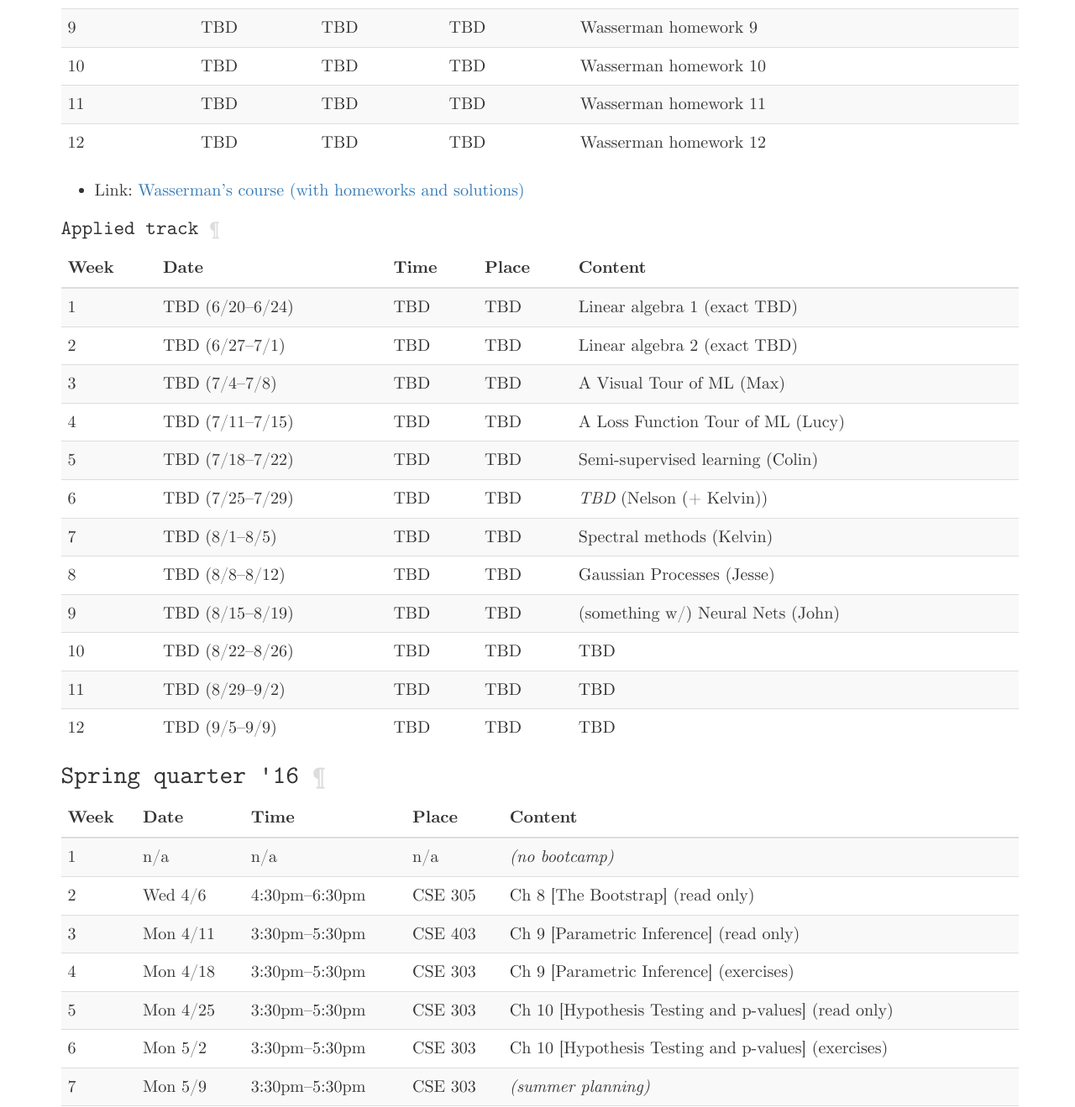
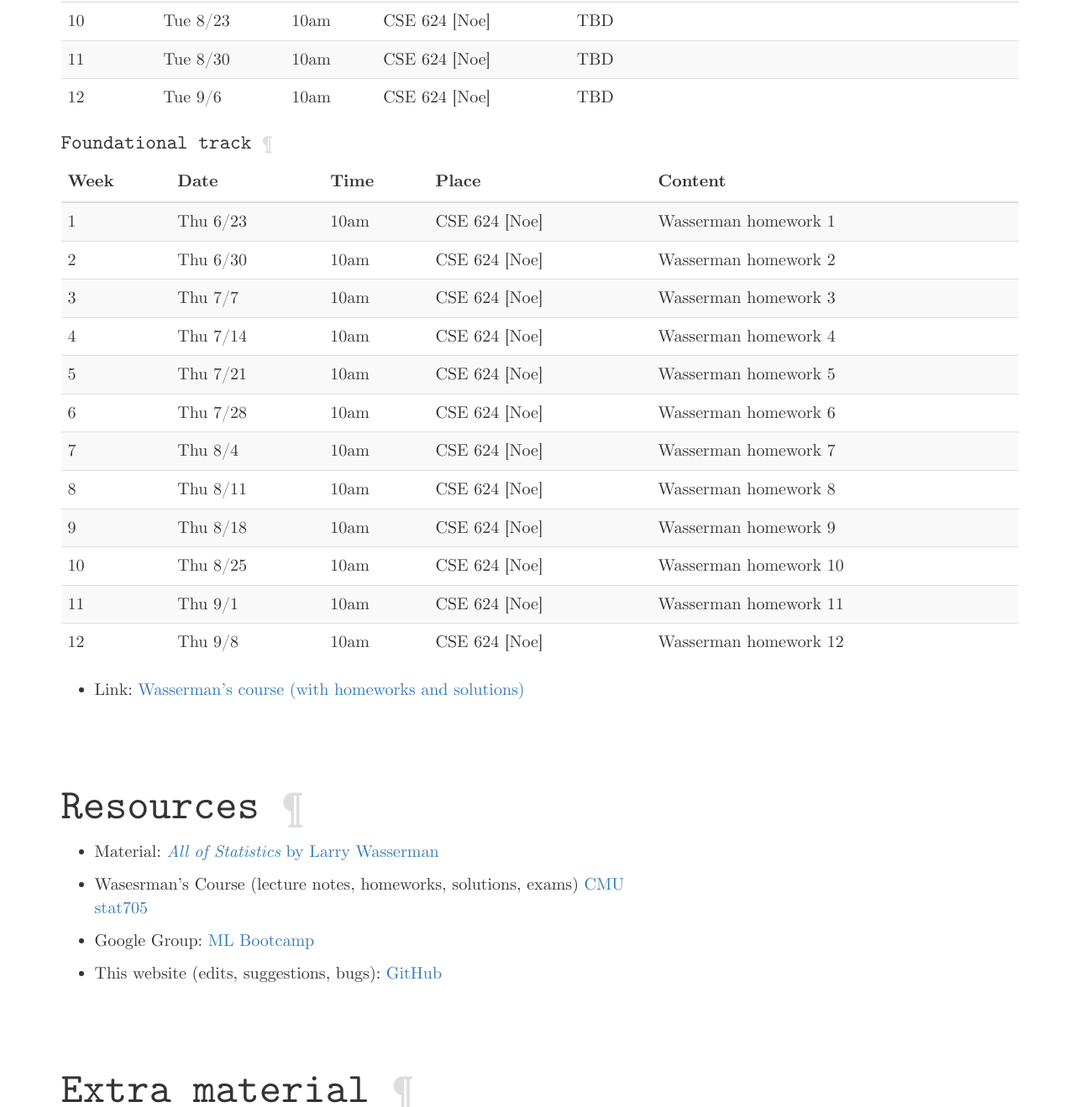
Before and after one commit to mbforbes/mlbc, a website: page index.html in a window 1280 px wide. Shown: the part 1481-2800 px from the top of the page at 84% size. Drawn offline with nearby package versions, Linux system fonts and the light colour scheme; some packages are replaced by stand-ins of ours.

Commit message:
Nail down summer schedule; add link to applied w1 material

```diff
--- a/index.html
+++ b/index.html
@@ -14,10 +14,107 @@
 
 <div class="hero">ML Bootcamp</div>
 <h3 id="table-of-contents">Table of contents <a class="header-anchor" href="#table-of-contents" aria-hidden="true">¶</a></h3>
-<p><div class="table-of-contents"><ul><li><a href="#schedule">Schedule</a><ul><li><a href="#summer-quarter-16">Summer quarter '16</a></li><li><a href="#spring-quarter-16">Spring quarter '16</a></li></ul></li><li><a href="#resources">Resources</a></li><li><a href="#extra-material">Extra material</a></li><li><a href="#notes">Notes</a><ul><li><a href="#chapter-5-convergence-of-random-variables">Chapter 5 [Convergence of Random Variables]</a></li><li><a href="#chapter-9-parametric-inference">Chapter 9 [Parametric Inference]</a></li></ul></li><li><a href="#manifesto">Manifesto</a><ul><li><a href="#areas">Areas</a></li><li><a href="#material">Material</a></li><li><a href="#unofficial-format">Unofficial Format</a></li><li><a href="#benevolent-dictator">Benevolent Dictator</a></li><li><a href="#small-group">Small Group</a></li><li><a href="#goals">Goals</a></li><li><a href="#safe-space-for-extremely-dumb-questions">Safe Space for Extremely Dumb Questions</a></li><li><a href="#multiple-explanations">Multiple Explanations</a></li><li><a href="#move-fast">Move Fast</a></li><li><a href="#good-use-of-your-time">Good Use of Your Time</a></li><li><a href="#compile-a-reference">Compile a Reference</a></li><li><a href="#feedback-early-fail-fast">Feedback Early; Fail Fast</a></li><li><a href="#please-fork-this">Please Fork This</a></li></ul></li></ul></div></p>
+<p><div class="table-of-contents"><ul><li><a href="#schedule">Schedule</a><ul><li><a href="#summer-quarter-16">Summer quarter '16</a></li></ul></li><li><a href="#resources">Resources</a></li><li><a href="#extra-material">Extra material</a></li><li><a href="#notes">Notes</a><ul><li><a href="#chapter-5-convergence-of-random-variables">Chapter 5 [Convergence of Random Variables]</a></li><li><a href="#chapter-9-parametric-inference">Chapter 9 [Parametric Inference]</a></li></ul></li><li><a href="#manifesto">Manifesto</a><ul><li><a href="#areas">Areas</a></li><li><a href="#material">Material</a></li><li><a href="#unofficial-format">Unofficial Format</a></li><li><a href="#benevolent-dictator">Benevolent Dictator</a></li><li><a href="#small-group">Small Group</a></li><li><a href="#goals">Goals</a></li><li><a href="#safe-space-for-extremely-dumb-questions">Safe Space for Extremely Dumb Questions</a></li><li><a href="#multiple-explanations">Multiple Explanations</a></li><li><a href="#move-fast">Move Fast</a></li><li><a href="#good-use-of-your-time">Good Use of Your Time</a></li><li><a href="#compile-a-reference">Compile a Reference</a></li><li><a href="#feedback-early-fail-fast">Feedback Early; Fail Fast</a></li><li><a href="#please-fork-this">Please Fork This</a></li></ul></li></ul></div></p>
 <h1 id="schedule">Schedule <a class="header-anchor" href="#schedule" aria-hidden="true">¶</a></h1>
 <h2 id="summer-quarter-16">Summer quarter '16 <a class="header-anchor" href="#summer-quarter-16" aria-hidden="true">¶</a></h2>
-<p><span class="label label-danger">new</span></p>
+<h3 id="applied-track">Applied track <a class="header-anchor" href="#applied-track" aria-hidden="true">¶</a></h3>
+<table>
+<thead>
+<tr>
+<th>Week</th>
+<th>Date</th>
+<th>Time</th>
+<th>Place</th>
+<th>Content</th>
+</tr>
+</thead>
+<tbody>
+<tr>
+<td>1</td>
+<td>Tue 6/21</td>
+<td>10am</td>
+<td>CSE 624 [Noe]</td>
+<td><a href="http://www.deeplearningbook.org/contents/linear_algebra.html">Linear algebra 1</a></td>
+</tr>
+<tr>
+<td>2</td>
+<td>Tue 6/28</td>
+<td>10am</td>
+<td>CSE 624 [Noe]</td>
+<td>Linear algebra 2 (exact TBD)</td>
+</tr>
+<tr>
+<td>3</td>
+<td>Tue 7/5</td>
+<td>10am</td>
+<td>CSE 624 [Noe]</td>
+<td>A Visual Tour of ML (Max)</td>
+</tr>
+<tr>
+<td>4</td>
+<td>Tue 7/12</td>
+<td>10am</td>
+<td>CSE 624 [Noe]</td>
+<td>A Loss Function Tour of ML (Lucy)</td>
+</tr>
+<tr>
+<td>5</td>
+<td>Tue 7/19</td>
+<td>10am</td>
+<td>CSE 624 [Noe]</td>
+<td>Semi-supervised learning (Colin)</td>
+</tr>
+<tr>
+<td>6</td>
+<td>Tue 7/26</td>
+<td>10am</td>
+<td>CSE 624 [Noe]</td>
+<td><em>TBD</em> (Nelson (+ Kelvin))</td>
+</tr>
+<tr>
+<td>7</td>
+<td>Tue 8/2</td>
+<td>10am</td>
+<td>CSE 624 [Noe]</td>
+<td>Spectral methods (Kelvin)</td>
+</tr>
+<tr>
+<td>8</td>
+<td>Tue 8/9</td>
+<td>10am</td>
+<td>CSE 624 [Noe]</td>
+<td>Gaussian Processes (Jesse)</td>
+</tr>
+<tr>
+<td>9</td>
+<td>Tue 8/16</td>
+<td>10am</td>
+<td>CSE 624 [Noe]</td>
+<td>(something w/) Neural Nets (John)</td>
+</tr>
+<tr>
+<td>10</td>
+<td>Tue 8/23</td>
+<td>10am</td>
+<td>CSE 624 [Noe]</td>
+<td>TBD</td>
+</tr>
+<tr>
+<td>11</td>
+<td>Tue 8/30</td>
+<td>10am</td>
+<td>CSE 624 [Noe]</td>
+<td>TBD</td>
+</tr>
+<tr>
+<td>12</td>
+<td>Tue 9/6</td>
+<td>10am</td>
+<td>CSE 624 [Noe]</td>
+<td>TBD</td>
+</tr>
+</tbody>
+</table>
 <h3 id="foundational-track">Foundational track <a class="header-anchor" href="#foundational-track" aria-hidden="true">¶</a></h3>
 <table>
 <thead>
@@ -32,86 +129,86 @@
 <tbody>
 <tr>
 <td>1</td>
-<td>TBD</td>
-<td>TBD</td>
-<td>TBD</td>
+<td>Thu 6/23</td>
+<td>10am</td>
+<td>CSE 624 [Noe]</td>
 <td>Wasserman homework 1</td>
 </tr>
 <tr>
 <td>2</td>
-<td>TBD</td>
-<td>TBD</td>
-<td>TBD</td>
+<td>Thu 6/30</td>
+<td>10am</td>
+<td>CSE 624 [Noe]</td>
 <td>Wasserman homework 2</td>
 </tr>
 <tr>
 <td>3</td>
-<td>TBD</td>
-<td>TBD</td>
-<td>TBD</td>
+<td>Thu 7/7</td>
+<td>10am</td>
+<td>CSE 624 [Noe]</td>
 <td>Wasserman homework 3</td>
 </tr>
 <tr>
 <td>4</td>
-<td>TBD</td>
-<td>TBD</td>
-<td>TBD</td>
+<td>Thu 7/14</td>
+<td>10am</td>
+<td>CSE 624 [Noe]</td>
 <td>Wasserman homework 4</td>
 </tr>
 <tr>
 <td>5</td>
-<td>TBD</td>
-<td>TBD</td>
-<td>TBD</td>
+<td>Thu 7/21</td>
+<td>10am</td>
+<td>CSE 624 [Noe]</td>
 <td>Wasserman homework 5</td>
 </tr>
 <tr>
 <td>6</td>
-<td>TBD</td>
-<td>TBD</td>
-<td>TBD</td>
+<td>Thu 7/28</td>
+<td>10am</td>
+<td>CSE 624 [Noe]</td>
 <td>Wasserman homework 6</td>
 </tr>
 <tr>
 <td>7</td>
-<td>TBD</td>
-<td>TBD</td>
-<td>TBD</td>
+<td>Thu 8/4</td>
+<td>10am</td>
+<td>CSE 624 [Noe]</td>
 <td>Wasserman homework 7</td>
 </tr>
 <tr>
 <td>8</td>
-<td>TBD</td>
-<td>TBD</td>
-<td>TBD</td>
+<td>Thu 8/11</td>
+<td>10am</td>
+<td>CSE 624 [Noe]</td>
 <td>Wasserman homework 8</td>
 </tr>
 <tr>
 <td>9</td>
-<td>TBD</td>
-<td>TBD</td>
-<td>TBD</td>
+<td>Thu 8/18</td>
+<td>10am</td>
+<td>CSE 624 [Noe]</td>
 <td>Wasserman homework 9</td>
 </tr>
 <tr>
 <td>10</td>
-<td>TBD</td>
-<td>TBD</td>
-<td>TBD</td>
+<td>Thu 8/25</td>
+<td>10am</td>
+<td>CSE 624 [Noe]</td>
 <td>Wasserman homework 10</td>
 </tr>
 <tr>
 <td>11</td>
-<td>TBD</td>
-<td>TBD</td>
-<td>TBD</td>
+<td>Thu 9/1</td>
+<td>10am</td>
+<td>CSE 624 [Noe]</td>
 <td>Wasserman homework 11</td>
 </tr>
 <tr>
 <td>12</td>
-<td>TBD</td>
-<td>TBD</td>
-<td>TBD</td>
+<td>Thu 9/8</td>
+<td>10am</td>
+<td>CSE 624 [Noe]</td>
 <td>Wasserman homework 12</td>
 </tr>
 </tbody>
@@ -119,195 +216,6 @@
 <ul>
 <li>Link: <a href="http://www.stat.cmu.edu/~larry/=stat705/">Wasserman’s course (with homeworks and solutions)</a></li>
 </ul>
-<h3 id="applied-track">Applied track <a class="header-anchor" href="#applied-track" aria-hidden="true">¶</a></h3>
-<table>
-<thead>
-<tr>
-<th>Week</th>
-<th>Date</th>
-<th>Time</th>
-<th>Place</th>
-<th>Content</th>
-</tr>
-</thead>
-<tbody>
-<tr>
-<td>1</td>
-<td>TBD (6/20–6/24)</td>
-<td>TBD</td>
-<td>TBD</td>
-<td>Linear algebra 1 (exact TBD)</td>
-</tr>
-<tr>
-<td>2</td>
-<td>TBD (6/27–7/1)</td>
-<td>TBD</td>
-<td>TBD</td>
-<td>Linear algebra 2 (exact TBD)</td>
-</tr>
-<tr>
-<td>3</td>
-<td>TBD (7/4–7/8)</td>
-<td>TBD</td>
-<td>TBD</td>
-<td>A Visual Tour of ML (Max)</td>
-</tr>
-<tr>
-<td>4</td>
-<td>TBD (7/11–7/15)</td>
-<td>TBD</td>
-<td>TBD</td>
-<td>A Loss Function Tour of ML (Lucy)</td>
-</tr>
-<tr>
-<td>5</td>
-<td>TBD (7/18–7/22)</td>
-<td>TBD</td>
-<td>TBD</td>
-<td>Semi-supervised learning (Colin)</td>
-</tr>
-<tr>
-<td>6</td>
-<td>TBD (7/25–7/29)</td>
-<td>TBD</td>
-<td>TBD</td>
-<td><em>TBD</em> (Nelson (+ Kelvin))</td>
-</tr>
-<tr>
-<td>7</td>
-<td>TBD (8/1–8/5)</td>
-<td>TBD</td>
-<td>TBD</td>
-<td>Spectral methods (Kelvin)</td>
-</tr>
-<tr>
-<td>8</td>
-<td>TBD (8/8–8/12)</td>
-<td>TBD</td>
-<td>TBD</td>
-<td>Gaussian Processes (Jesse)</td>
-</tr>
-<tr>
-<td>9</td>
-<td>TBD (8/15–8/19)</td>
-<td>TBD</td>
-<td>TBD</td>
-<td>(something w/) Neural Nets (John)</td>
-</tr>
-<tr>
-<td>10</td>
-<td>TBD (8/22–8/26)</td>
-<td>TBD</td>
-<td>TBD</td>
-<td>TBD</td>
-</tr>
-<tr>
-<td>11</td>
-<td>TBD (8/29–9/2)</td>
-<td>TBD</td>
-<td>TBD</td>
-<td>TBD</td>
-</tr>
-<tr>
-<td>12</td>
-<td>TBD (9/5–9/9)</td>
-<td>TBD</td>
-<td>TBD</td>
-<td>TBD</td>
-</tr>
-</tbody>
-</table>
-<h2 id="spring-quarter-16">Spring quarter '16 <a class="header-anchor" href="#spring-quarter-16" aria-hidden="true">¶</a></h2>
-<table>
-<thead>
-<tr>
-<th>Week</th>
-<th>Date</th>
-<th>Time</th>
-<th>Place</th>
-<th>Content</th>
-</tr>
-</thead>
-<tbody>
-<tr>
-<td>1</td>
-<td>n/a</td>
-<td>n/a</td>
-<td>n/a</td>
-<td><em>(no bootcamp)</em></td>
-</tr>
-<tr>
-<td>2</td>
-<td>Wed 4/6</td>
-<td>4:30pm–6:30pm</td>
-<td>CSE 305</td>
-<td>Ch 8 [The Bootstrap] (read only)</td>
-</tr>
-<tr>
-<td>3</td>
-<td>Mon 4/11</td>
-<td>3:30pm–5:30pm</td>
-<td>CSE 403</td>
-<td>Ch 9 [Parametric Inference] (read only)</td>
-</tr>
-<tr>
-<td>4</td>
-<td>Mon 4/18</td>
-<td>3:30pm–5:30pm</td>
-<td>CSE 303</td>
-<td>Ch 9 [Parametric Inference] (exercises)</td>
-</tr>
-<tr>
-<td>5</td>
-<td>Mon 4/25</td>
-<td>3:30pm–5:30pm</td>
-<td>CSE 303</td>
-<td>Ch 10 [Hypothesis Testing and p-values] (read only)</td>
-</tr>
-<tr>
-<td>6</td>
-<td>Mon 5/2</td>
-<td>3:30pm–5:30pm</td>
-<td>CSE 303</td>
-<td>Ch 10 [Hypothesis Testing and p-values] (exercises)</td>
-</tr>
-<tr>
-<td>7</td>
-<td>Mon 5/9</td>
-<td>3:30pm–5:30pm</td>
-<td>CSE 303</td>
-<td><em>(summer planning)</em></td>
-</tr>
-<tr>
-<td>8</td>
-<td>Mon 5/16</td>
-<td>3:30pm–5:30pm</td>
-<td>CSE 303</td>
-<td>Ch 11 [Bayesian Inference] (read + exercises)</td>
-</tr>
-<tr>
-<td>9</td>
-<td>Mon 5/23</td>
-<td>3:30pm–5:30pm</td>
-<td>CSE 303</td>
-<td>Ch 12 [Statistical Decision Theory] (read + exercises)</td>
-</tr>
-<tr>
-<td>10</td>
-<td>Mon 5/30</td>
-<td>n/a</td>
-<td>n/a</td>
-<td><em>(no bootcamp)</em></td>
-</tr>
-<tr>
-<td>11</td>
-<td>Mon 6/6</td>
-<td>n/a</td>
-<td>n/a</td>
-<td><em>(no bootcamp)</em></td>
-</tr>
-</tbody>
-</table>
 <h1 id="resources">Resources <a class="header-anchor" href="#resources" aria-hidden="true">¶</a></h1>
 <ul>
 <li>
```
Also changed, not shown: index.md (+33 -50 lines).
